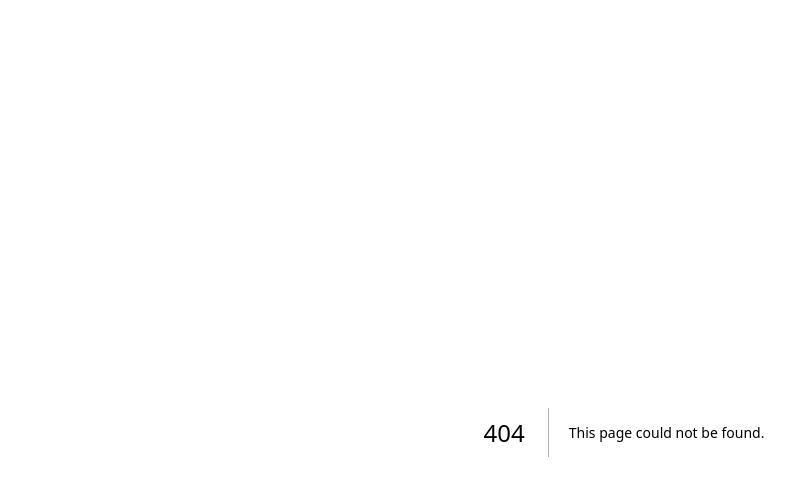
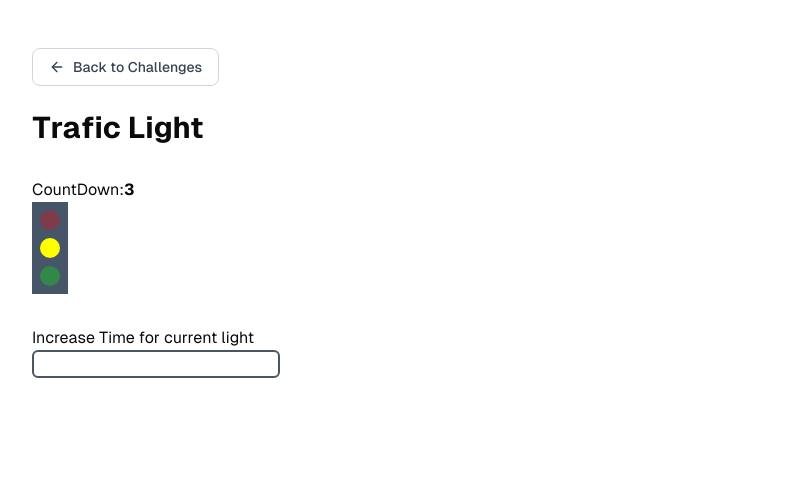
Before and after one commit to PARMESHWARPANWAR/mcex, a Next.js app: page /trafic-light in a window 1280 px wide. Before the commit this address had no page. Shown: the top 496 px of the page, without its empty margins (16-807 px from the left). Built offline with nearby package versions, Linux system fonts and the light colour scheme.

Commit message:
added trafic light component

```diff
--- a/src/app/page.tsx
+++ b/src/app/page.tsx
@@ -85,6 +85,23 @@ const challenges = [
     title:'Increase Constration',
     path:'/focus',
     description:'Come Write Text And Focus on That Text to increase constration'
+  },{
+    day:'Password generator',
+    title:'Password Generator',
+    path:'/passwordgenerator',
+    description:'Password Generator '
+  },
+  {
+    day:'login-otp',
+    title:'Login otp',
+    path:'/login-otp',
+    description:'Login otp Example'
+  },
+  {
+    day:'trafic lights',
+    title:'Trafic Light',
+    path:'/trafic-light',
+    description:'Trafic Light'
   }
 ];
 
--- /dev/null
+++ b/src/app/trafic-light/page.tsx
@@ -0,0 +1,12 @@
+import TraficLights from "@/components/TraficLights/TraficLights";
+import { BackButton } from "@/components/ui/BackButton";
+
+export default function TraficLightsPage() {
+    return (
+      <div className="container mx-auto p-4">
+        <BackButton />
+        <h1 className="text-3xl font-bold mb-8">Trafic Light</h1>
+        <TraficLights/>
+      </div>
+    );
+}
--- /dev/null
+++ b/src/components/TraficLights/TraficLights.tsx
@@ -0,0 +1,108 @@
+"use client"
+import React, { useState, useRef, useEffect } from "react";
+
+
+const TraficLightsData = {
+    red: {
+        next: 'yellow',
+        timer: 10,
+    },
+    yellow: {
+        next: 'green',
+        timer: 5,
+    },
+    green: {
+        next: 'red',
+        timer: 10,
+    }
+}
+
+const light = {
+    red: '#FF0000',
+    yellow: '#FFFF00',
+    green: '#00FF00',
+}
+
+const TraficLights = () => {
+    const [countDown, setCountDown] = useState(2)
+    const [currentLight, setCurrentLight] = useState('red');
+    const [delay, setDelay] = useState('')
+    const timerRef = useRef();
+    const countRef = useRef(countDown);
+    const inputRef = useRef(null);
+
+    const endTimer = () => {
+        if (timerRef.current) {
+            clearInterval(timerRef.current);
+            const nextlight = TraficLightsData[currentLight].next;
+            setCountDown(TraficLightsData[nextlight].timer);
+            setCurrentLight(nextlight);
+        }
+    };
+
+    const setLight = (light: 'red' | 'yellow' | 'green') => {
+        if (light === currentLight) return;
+        clearInterval(timerRef.current)
+        setCountDown(TraficLightsData[light].timer);
+        setCurrentLight(light);
+    }
+
+    const timer = () => {
+        if (countRef.current <= 0) {
+            endTimer();
+        } else {
+            setCountDown(prev => prev - 1);
+        }
+    };
+
+    useEffect(() => {
+        countRef.current = countDown;
+    }, [countDown]);
+
+    useEffect(() => {
+        timerRef.current = setInterval(timer, 1000);
+
+        // Cleanup function
+        return () => {
+            if (timerRef.current) {
+                clearInterval(timerRef.current);
+            }
+        };
+    }, [currentLight]);
+
+    const handleKeyDown = (e: React.KeyboardEvent<HTMLInputElement>) => {
+        if (e.key === 'Enter') {
+            const num = parseInt(delay)
+            if (!isNaN(num) && num > 0) {
+                setCountDown(prev => prev + num);
+                setDelay('');
+            }
+        }
+    };
+
+    const handleInputChange = (e: React.ChangeEvent<HTMLInputElement>) => {
+        e.preventDefault();
+        const value = e.target.value.replace(/[^0-9]/g, '');
+        setDelay(value);
+    };
+
+    return (
+        <div>
+            <span>CountDown:<b>{countDown}</b></span>
+            <div className='w-fit bg-slate-600 flex  flex-col space-y-2 px-2 items-center justify-center py-2'>
+                <div onClick={() => setLight('red')} style={{ width: '20px', height: '20px', borderRadius: '50%', background: `${light.red}`, opacity: `${currentLight == 'red' ? '1' : '0.3'}`, cursor: 'pointer' }}></div>
+                <div onClick={() => setLight('yellow')} style={{ width: '20px', height: '20px', borderRadius: '50%', background: `${light.yellow}`, opacity: `${currentLight == 'yellow' ? '1' : '0.3'}`, cursor: 'pointer' }}></div>
+                <div onClick={() => setLight('green')} style={{ width: '20px', height: '20px', borderRadius: '50%', background: `${light.green}`, opacity: `${currentLight == 'green' ? '1' : '0.3'}`, cursor: 'pointer' }}></div>
+            </div>
+            <div className='flex flex-col w-fit mt-8'>
+                <label htmlFor='time-setter'>Increase Time for current light</label>
+                <input id='time-setter' className='border-2 border-gray-600 rounded-md px-2' type='text' value={delay}
+                onChange={handleInputChange}
+                onKeyDown={handleKeyDown}
+                />
+            </div>
+        </div>
+    );
+}
+
+export default TraficLights;
```
Also changed, not shown: 1 other file (tests, documents, lock files or other folders).
